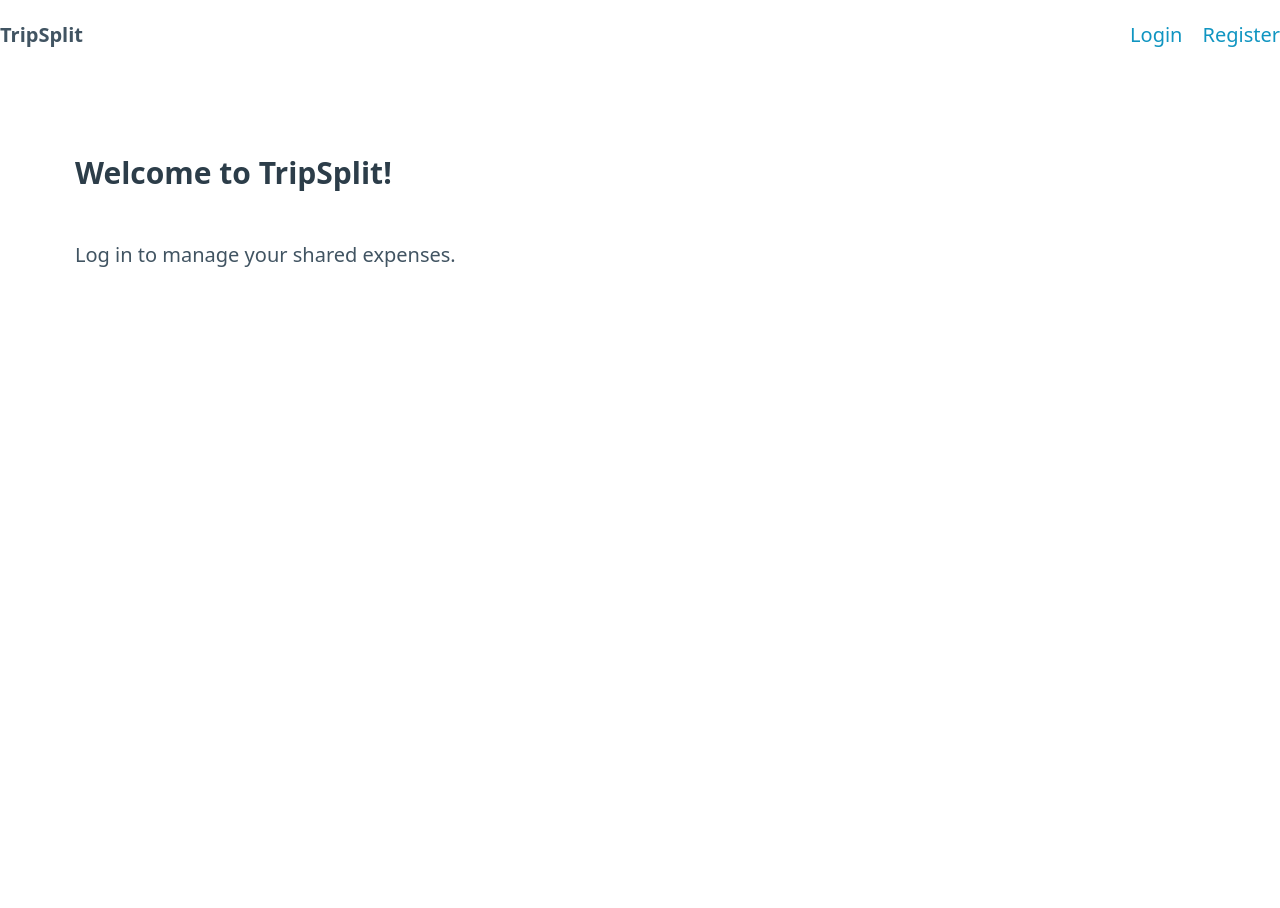
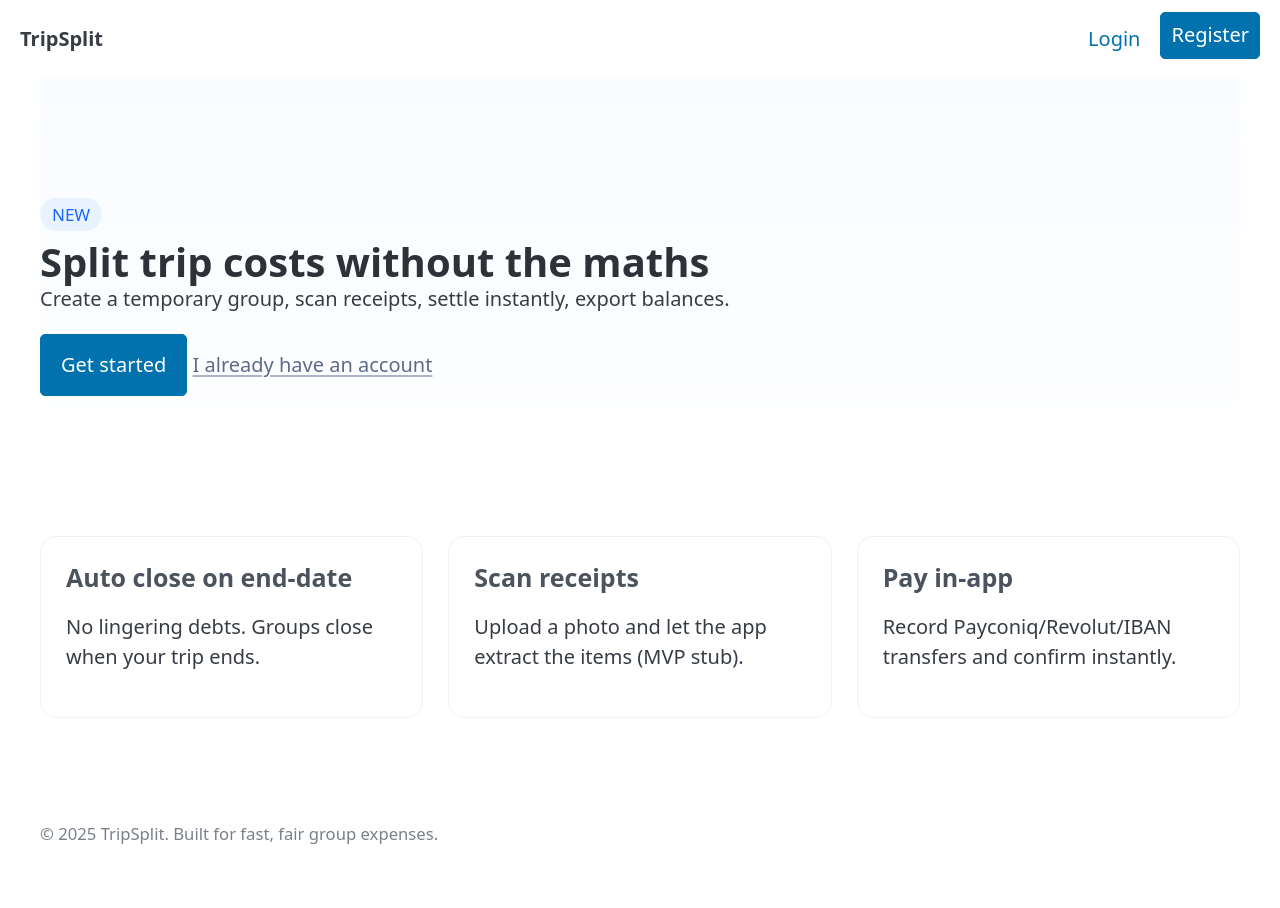
Before and after one commit to A-D-DBS-application/web-application-2025-group-4, a Flask app: page / in a window 1280 px wide. Before the commit the page ends 267 px from the top, so only its background shows below. Run offline with Flask 3, Linux system fonts and the light colour scheme; some libraries are stand-ins or nearby versions.

Commit message:
Update index.html

```diff
--- a/app/templates/index.html
+++ b/app/templates/index.html
@@ -1,45 +1,75 @@
-<!DOCTYPE html>
+<!-- templates/index.html -->
+<!doctype html>
 <html lang="en">
 <head>
-    <meta charset="UTF-8">
-    <title>TripSplit</title>
-    <link rel="stylesheet" href="https://unpkg.com/@picocss/pico@latest/css/pico.min.css">
+  <meta charset="utf-8" />
+  <title>TripSplit — Welcome</title>
+  <meta name="viewport" content="width=device-width, initial-scale=1" />
+  <link href="https://unpkg.com/@picocss/pico@2/css/pico.min.css" rel="stylesheet">
+  <style>
+    header.hero{padding:6rem 0;background:linear-gradient(180deg,#f8fbff,transparent);}
+    .tag{font-size:.85rem;padding:.25rem .6rem;border-radius:999px;background:#e9f3ff;color:#1769ff;}
+    .grid-3{display:grid;grid-template-columns:repeat(3,minmax(0,1fr));gap:1.25rem}
+    @media (max-width: 900px){.grid-3{grid-template-columns:1fr}}
+    .card{border:1px solid #eef2f7;border-radius:16px;padding:1.25rem;background:#fff}
+    nav ul{align-items:center}
+  </style>
 </head>
 <body>
-<nav>
+  <nav class="container-fluid">
+    <ul><li><strong>TripSplit</strong></li></ul>
     <ul>
-    <li><strong>TripSplit</strong></li>
-  </ul>
-  <ul>
-    {% if user %}
-      <li>👋 {{ user.name }}</li>
-      <li>
-        <form action="{{ url_for('main.logout') }}" method="post">
-          <button type="submit" class="secondary">Logout</button>
-        </form>
-      </li>
+      {% if user %}<li>Hi, {{ user.name }}</li>
+      <li><form method="post" action="{{ url_for('main.logout') }}"><button class="secondary">Logout</button></form></li>
       {% else %}
       <li><a href="{{ url_for('main.login') }}">Login</a></li>
-      <li><a href="{{ url_for('main.register') }}">Register</a></li>
+      <li><a href="{{ url_for('main.register') }}" role="button">Register</a></li>
       {% endif %}
     </ul>
   </nav>
 
+  <header class="hero container">
+    <span class="tag">NEW</span>
+    <h1 style="margin:.5rem 0 0">Split trip costs without the maths</h1>
+    <p class="lead">Create a temporary group, scan receipts, settle instantly, export balances.</p>
+    {% if user %}
+      <a role="button" href="{{ url_for('main.create_group') }}">+ New group</a>
+    {% else %}
+      <div>
+        <a role="button" href="{{ url_for('main.register') }}">Get started</a>
+        <a class="secondary" href="{{ url_for('main.login') }}">I already have an account</a>
+      </div>
+    {% endif %}
+  </header>
+
   <main class="container">
-  {% if user %}
-    <h2>Your Groups</h2>
-    <a href="{{ url_for('main.create_group') }}">+ New Group</a>
+    <div class="grid-3">
+      <div class="card">
+        <h4>Auto close on end-date</h4>
+        <p>No lingering debts. Groups close when your trip ends.</p>
+      </div>
+      <div class="card">
+        <h4>Scan receipts</h4>
+        <p>Upload a photo and let the app extract the items (MVP stub).</p>
+      </div>
+      <div class="card">
+        <h4>Pay in-app</h4>
+        <p>Record Payconiq/Revolut/IBAN transfers and confirm instantly.</p>
+      </div>
+    </div>
+
+    {% if user and my_groups %}
+      <h3 style="margin-top:2.5rem">Your groups</h3>
       <ul>
         {% for g in my_groups %}
           <li><a href="{{ url_for('main.group_detail', group_id=g.group_id) }}">{{ g.name }}</a></li>
-      {% else %}
-        <p>No groups yet.</p>
         {% endfor %}
       </ul>
-  {% else %}
-    <h3>Welcome to TripSplit!</h3>
-    <p>Log in to manage your shared expenses.</p>
     {% endif %}
   </main>
+
+  <footer class="container" style="margin:3rem auto 2rem;color:#79808a">
+    <small>© {{ 2025 }} TripSplit. Built for fast, fair group expenses.</small>
+  </footer>
 </body>
 </html>
```
Lines whose indentation alone changed are shown as unchanged.
